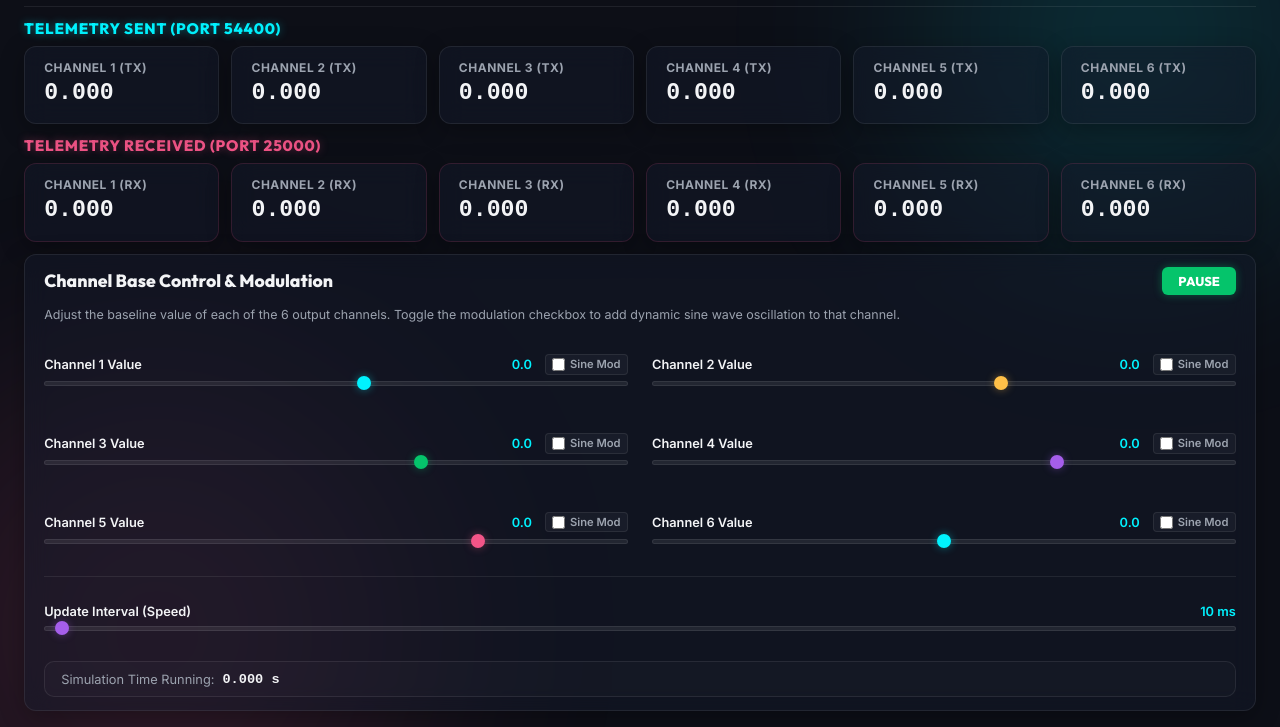
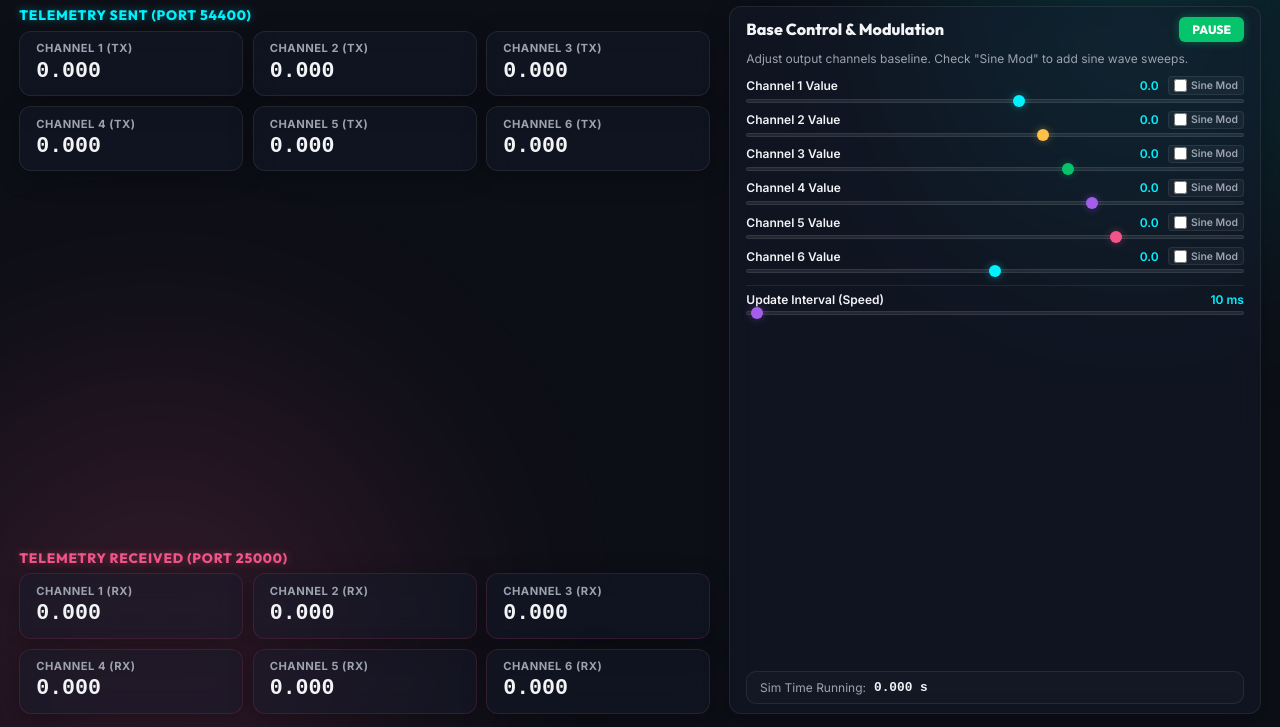
Before and after one commit to MohammedBACHIRIx/p5-udp-sim, a website: page public/index.html in a window 1280 px wide. Shown: the part 73-800 px from the top of the page. Drawn offline with Linux system fonts and the light colour scheme.

Commit message:
Restructure layout to split-screen: displays on left, controls on right, with updated screenshot

```diff
--- a/public/index.html
+++ b/public/index.html
@@ -26,6 +26,12 @@
         <span id="connection-text" class="status-text">Disconnected</span>
       </div>
     </header>
+
+    <!-- Side-by-Side Widescreen Content Layout -->
+    <div class="dashboard-content">
+
+      <!-- Left Column: Display Panels -->
+      <div class="left-panel">
 
         <!-- Outgoing telemetry values (Sent on 54400) -->
         <section class="grid-section">
@@ -113,16 +119,17 @@
           </div>
         </section>
 
-    <!-- Main controls -->
-    <main class="main-content-layout">
+      </div>
+
+      <!-- Right Column: Control Panel -->
+      <div class="right-panel">
         <div class="card controls-card">
           <div class="controls-header">
-          <h2>Channel Base Control & Modulation</h2>
+            <h2>Base Control & Modulation</h2>
             <button id="btn-toggle" class="btn btn-primary glow-button">PAUSE</button>
           </div>
-        <p class="control-help">Adjust the baseline value of each of the 6 output channels. Toggle the modulation checkbox to add dynamic sine wave oscillation to that channel.</p>
+          <p class="control-help">Adjust output channels baseline. Check "Sine Mod" to add sine wave sweeps.</p>
 
-        <!-- Controls Grid -->
           <div class="sliders-list">
             <!-- Ch 1 -->
             <div class="control-row-item">
@@ -226,12 +233,14 @@
 
           <div class="status-box">
             <div class="status-row">
-            <span>Simulation Time Running:</span>
+              <span>Sim Time Running:</span>
               <strong id="val-time">0.000 s</strong>
             </div>
           </div>
         </div>
-    </main>
+      </div>
+
+    </div>
   </div>
 
   <script src="index.js"></script>
--- a/public/style.css
+++ b/public/style.css
@@ -76,14 +76,14 @@ body {
 
 /* Dashboard Wrapper */
 .dashboard-wrapper {
-  max-width: 1300px;
+  max-width: 1400px;
   margin: 0 auto;
-  padding: 1rem 1.5rem;
+  padding: 0.8rem 1.2rem;
   display: flex;
   flex-direction: column;
   height: 100vh;
   justify-content: space-between;
-  gap: 0.75rem;
+  gap: 0.6rem;
 }
 
 /* Header Section */
@@ -92,12 +92,12 @@ body {
   justify-content: space-between;
   align-items: center;
   border-bottom: 1px solid var(--panel-border);
-  padding-bottom: 0.6rem;
+  padding-bottom: 0.4rem;
 }
 
 h1 {
   font-family: 'Outfit', sans-serif;
-  font-size: 1.8rem;
+  font-size: 1.6rem;
   font-weight: 800;
   letter-spacing: -0.5px;
   background: linear-gradient(90deg, #fff, var(--cyan));
@@ -107,7 +107,7 @@ h1 {
 
 .subtitle {
   color: var(--text-secondary);
-  font-size: 0.85rem;
+  font-size: 0.8rem;
   margin-top: 0.1rem;
 }
 
@@ -117,10 +117,10 @@ h1 {
   align-items: center;
   gap: 0.5rem;
   background: rgba(255, 255, 255, 0.04);
-  padding: 0.4rem 0.8rem;
+  padding: 0.3rem 0.7rem;
   border-radius: 20px;
   border: 1px solid var(--panel-border);
-  font-size: 0.8rem;
+  font-size: 0.75rem;
   font-weight: 600;
 }
 
@@ -148,16 +148,51 @@ h1 {
   100% { transform: scale(0.95); opacity: 0.6; }
 }
 
+/* Widescreen Content Layout Split */
+.dashboard-content {
+  display: grid;
+  grid-template-columns: 1.3fr 1fr;
+  gap: 1.2rem;
+  flex-grow: 1;
+  min-height: 0;
+}
+
+@media (max-width: 950px) {
+  .dashboard-content {
+    grid-template-columns: 1fr;
+    overflow-y: auto;
+  }
+  body {
+    height: auto;
+    overflow-y: auto;
+  }
+}
+
+/* Side Panels */
+.left-panel {
+  display: flex;
+  flex-direction: column;
+  gap: 0.8rem;
+  justify-content: space-between;
+  min-height: 0;
+}
+
+.right-panel {
+  display: flex;
+  flex-direction: column;
+  min-height: 0;
+}
+
 /* Grid Sections */
 .grid-section {
   display: flex;
   flex-direction: column;
-  gap: 0.5rem;
+  gap: 0.4rem;
 }
 
 .section-title {
   font-family: 'Outfit', sans-serif;
-  font-size: 0.95rem;
+  font-size: 0.85rem;
   text-transform: uppercase;
   letter-spacing: 0.8px;
   color: var(--cyan);
@@ -174,7 +209,7 @@ h1 {
   background: var(--panel-bg);
   border: 1px solid var(--panel-border);
   border-radius: 12px;
-  padding: 0.8rem 1.2rem;
+  padding: 0.6rem 1rem;
   backdrop-filter: blur(12px);
   box-shadow: 0 6px 24px 0 rgba(0, 0, 0, 0.3);
   transition: border-color 0.3s ease, box-shadow 0.3s ease;
@@ -184,22 +219,16 @@ h1 {
   border-color: rgba(0, 242, 254, 0.2);
 }
 
-/* Readouts Grid */
+/* Readouts Grid - 3 Columns for Side-by-Side View */
 .readouts-grid {
   display: grid;
-  grid-template-columns: repeat(6, 1fr);
-  gap: 0.75rem;
-}
-
-@media (max-width: 1000px) {
-  .readouts-grid {
-    grid-template-columns: repeat(3, 1fr);
-  }
+  grid-template-columns: repeat(3, 1fr);
+  gap: 0.6rem;
 }
 
 .readout-card h3 {
   color: var(--text-secondary);
-  font-size: 0.75rem;
+  font-size: 0.7rem;
   text-transform: uppercase;
   letter-spacing: 0.5px;
 }
@@ -207,30 +236,22 @@ h1 {
 .value-container {
   display: flex;
   align-items: baseline;
-  margin: 0.3rem 0;
+  margin: 0.2rem 0;
 }
 
 .value {
   font-family: 'Outfit', sans-serif;
-  font-size: 1.6rem;
+  font-size: 1.45rem;
   font-weight: 700;
 }
 
 .font-mono {
   font-family: monospace !important;
-  font-size: 1.45rem;
-}
-
-.unit {
-  color: var(--text-secondary);
-  font-size: 0.9rem;
-  margin-left: 0.2rem;
-  font-weight: 600;
+  font-size: 1.35rem;
 }
 
 /* LabVIEW Specific Readouts */
 .lv-card {
-  padding: 0.8rem 1.2rem;
   border-color: rgba(243, 85, 136, 0.15);
 }
 
@@ -239,21 +260,13 @@ h1 {
   box-shadow: 0 0 10px rgba(243, 85, 136, 0.1);
 }
 
-/* Main Layout */
-.main-content-layout {
-  display: flex;
-  justify-content: center;
-  width: 100%;
-  flex-grow: 1;
-  min-height: 0; /* Allows container to shrink to avoid overflow */
-}
-
+/* Controls Panel (Right Side) */
 .controls-card {
   width: 100%;
-  max-width: 100%;
+  height: 100%;
   display: flex;
   flex-direction: column;
-  gap: 0.8rem;
+  gap: 0.6rem;
 }
 
 .controls-header {
@@ -264,17 +277,17 @@ h1 {
 
 .controls-card h2 {
   font-family: 'Outfit', sans-serif;
-  font-size: 1.1rem;
+  font-size: 1rem;
 }
 
 /* Run/Pause Button */
 .btn {
   border: none;
   border-radius: 6px;
-  padding: 0.35rem 1rem;
+  padding: 0.3rem 0.8rem;
   font-family: 'Outfit', sans-serif;
   font-weight: 700;
-  font-size: 0.8rem;
+  font-size: 0.75rem;
   cursor: pointer;
   transition: all 0.3s ease;
   outline: none;
@@ -304,15 +317,15 @@ h1 {
 
 .control-help {
   color: var(--text-secondary);
-  font-size: 0.78rem;
+  font-size: 0.75rem;
   line-height: 1.3;
 }
 
-/* Custom 2-Column Grid Layout for Sliders */
+/* Vertical Stacking of Sliders on the Right Column */
 .sliders-list {
-  display: grid;
-  grid-template-columns: repeat(2, 1fr);
-  gap: 0.75rem 1.5rem;
+  display: flex;
+  flex-direction: column;
+  gap: 0.5rem;
   width: 100%;
   flex-grow: 1;
 }
@@ -320,15 +333,14 @@ h1 {
 .control-row-item {
   display: flex;
   flex-direction: column;
-  gap: 0.2rem;
-  justify-content: center;
+  gap: 0.15rem;
 }
 
 .control-label-row {
   display: flex;
   justify-content: space-between;
-  font-size: 0.8rem;
-  margin-bottom: 0.2rem;
+  font-size: 0.75rem;
+  margin-bottom: 0.1rem;
   font-weight: 600;
   align-items: center;
 }
@@ -336,7 +348,7 @@ h1 {
 .control-side {
   display: flex;
   align-items: center;
-  gap: 0.8rem;
+  gap: 0.6rem;
 }
 
 .control-val {
@@ -347,12 +359,12 @@ h1 {
 .toggle-switch {
   display: flex;
   align-items: center;
-  gap: 0.3rem;
-  font-size: 0.7rem;
+  gap: 0.25rem;
+  font-size: 0.65rem;
   color: var(--text-secondary);
   cursor: pointer;
   background: rgba(255, 255, 255, 0.04);
-  padding: 0.15rem 0.4rem;
+  padding: 0.1rem 0.3rem;
   border-radius: 4px;
   border: 1px solid var(--panel-border);
   transition: all 0.3s ease;
@@ -370,9 +382,8 @@ h1 {
 
 /* Speed Slider at Bottom */
 .separator-top {
-  grid-column: span 2;
   border-top: 1px solid var(--panel-border);
-  padding-top: 0.6rem;
+  padding-top: 0.4rem;
   margin-top: 0.2rem;
 }
 
@@ -380,7 +391,7 @@ h1 {
 .neon-slider {
   -webkit-appearance: none;
   width: 100%;
-  height: 5px;
+  height: 4px;
   border-radius: 5px;
   background: rgba(255, 255, 255, 0.08);
   outline: none;
@@ -391,8 +402,8 @@ h1 {
 .neon-slider::-webkit-slider-thumb {
   -webkit-appearance: none;
   appearance: none;
-  width: 14px;
-  height: 14px;
+  width: 12px;
+  height: 12px;
   border-radius: 50%;
   background: var(--cyan);
   box-shadow: 0 0 8px var(--cyan-glow);
@@ -429,12 +440,12 @@ h1 {
   background: rgba(255, 255, 255, 0.02);
   border: 1px solid var(--panel-border);
   border-radius: 10px;
-  padding: 0.6rem 1rem;
+  padding: 0.5rem 0.8rem;
   display: flex;
   flex-direction: row;
   justify-content: space-between;
   align-items: center;
-  font-size: 0.8rem;
+  font-size: 0.75rem;
   margin-top: auto;
 }
 
@@ -449,5 +460,5 @@ h1 {
 
 .status-row strong {
   font-family: monospace;
-  font-size: 0.85rem;
+  font-size: 0.8rem;
 }
```
Also changed, not shown: screenshot.jpg. Lines whose indentation alone changed are shown as unchanged.
